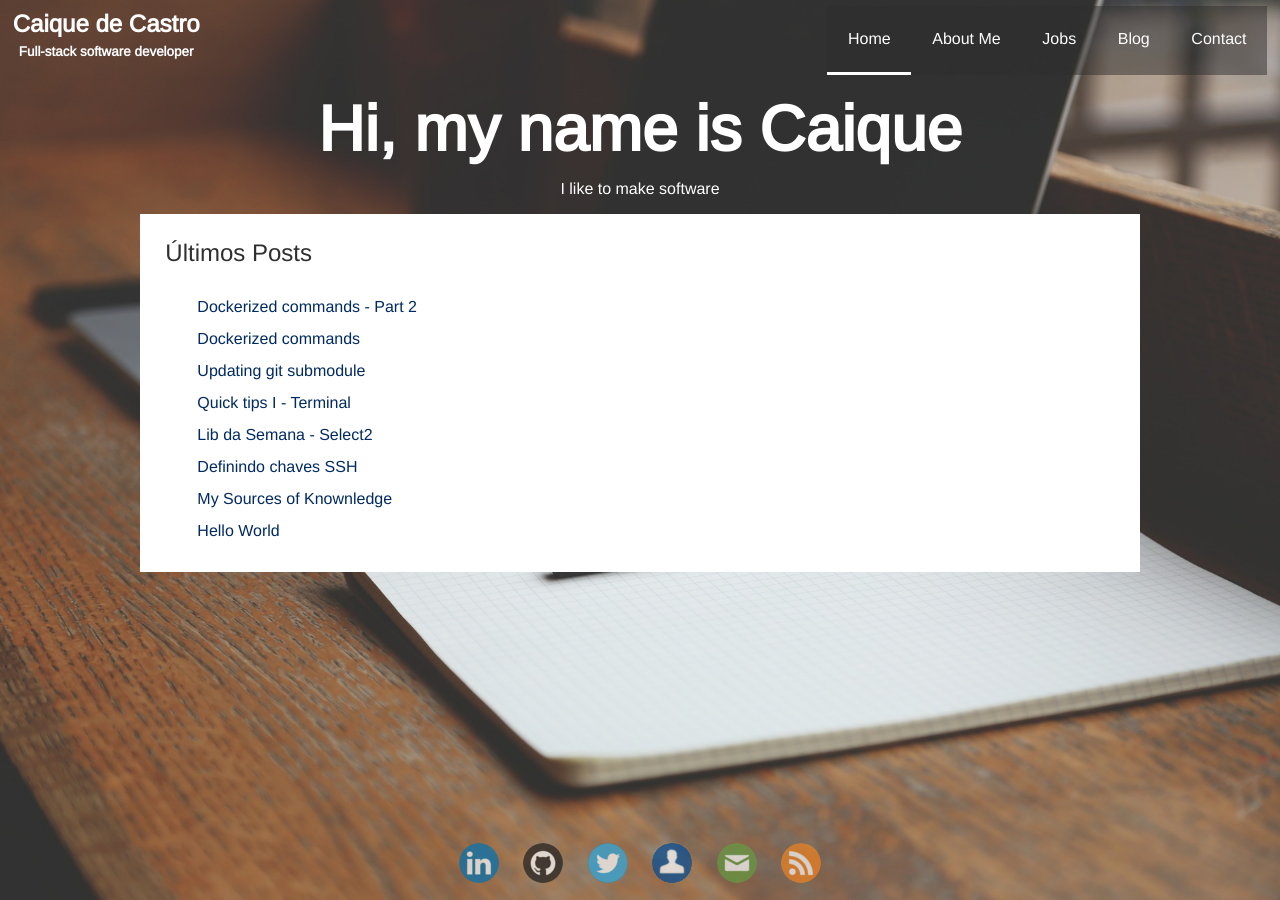
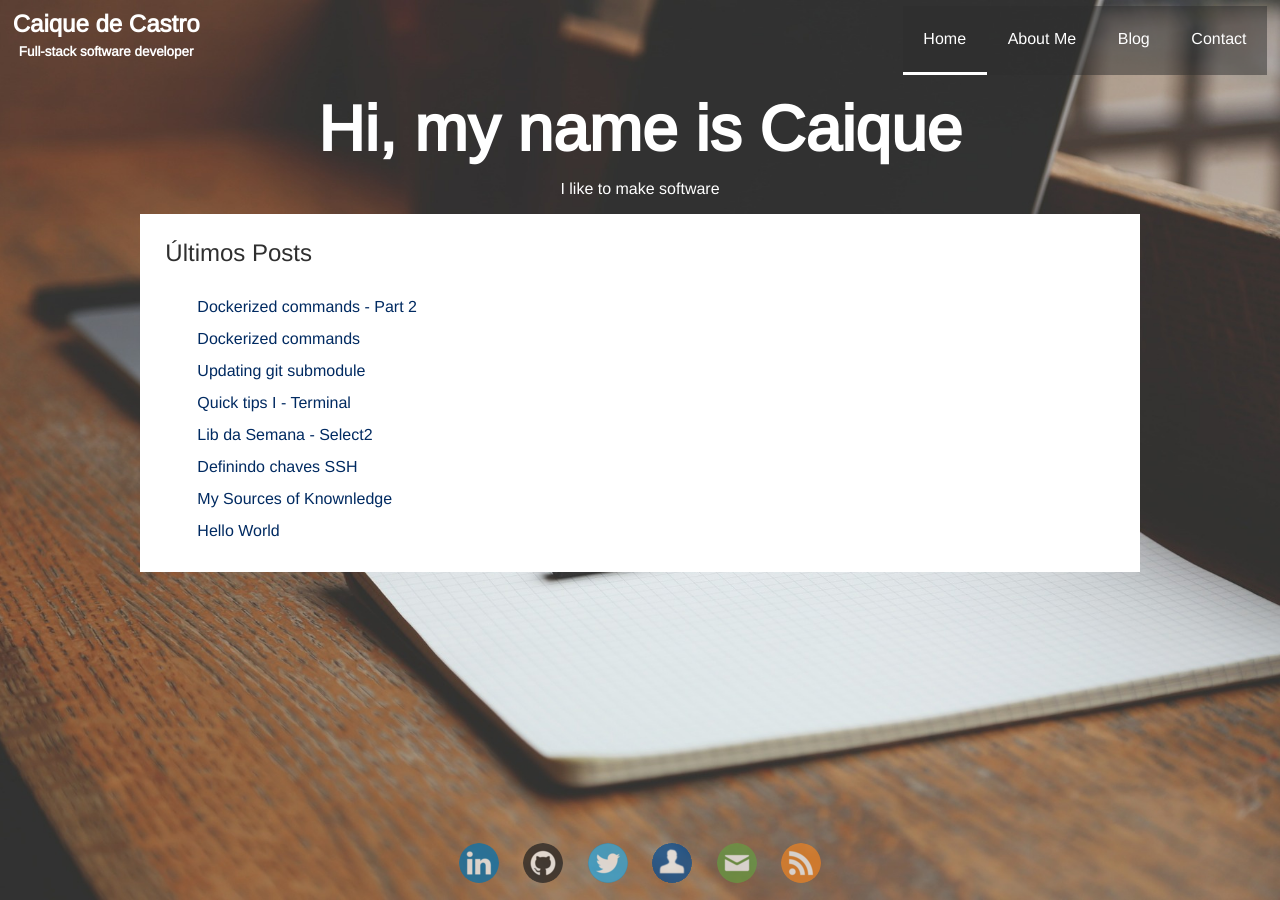
Before and after one commit to caiquecastro/caiquecastro.com, a Jekyll site: the page built from index.html, in a window 1280 px wide. Built offline with Jekyll 4.4.1, drawn with Linux system fonts in a browser that asks for light colours.

Commit message:
Remove link to jobs page
I dont publish most of my jobs because most of them are private.

```diff
--- a/_data/menu.yml
+++ b/_data/menu.yml
@@ -3,8 +3,6 @@ navigation:
   url: /
 - text: About Me
   url: /about
-- text: Jobs
-  url: /jobs
 - text: Blog
   url: /blog
 - text: Contact
```
